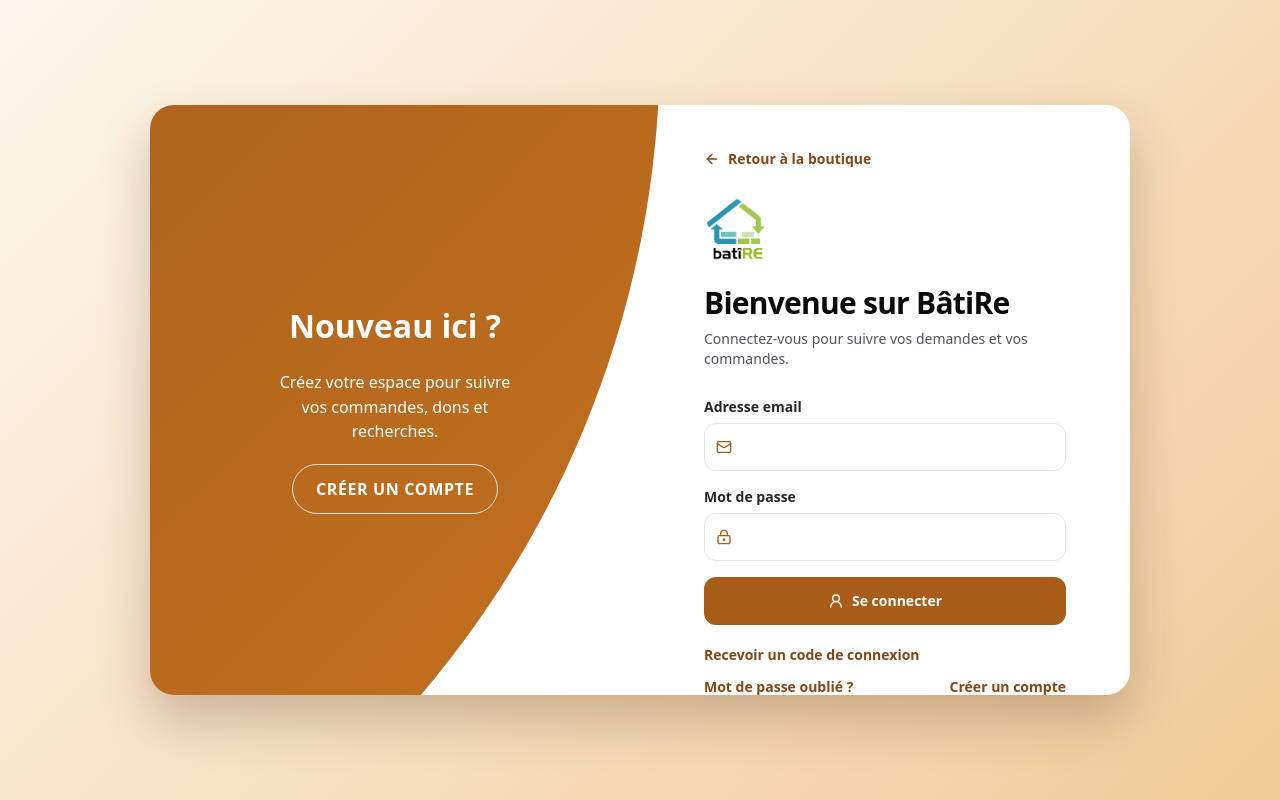
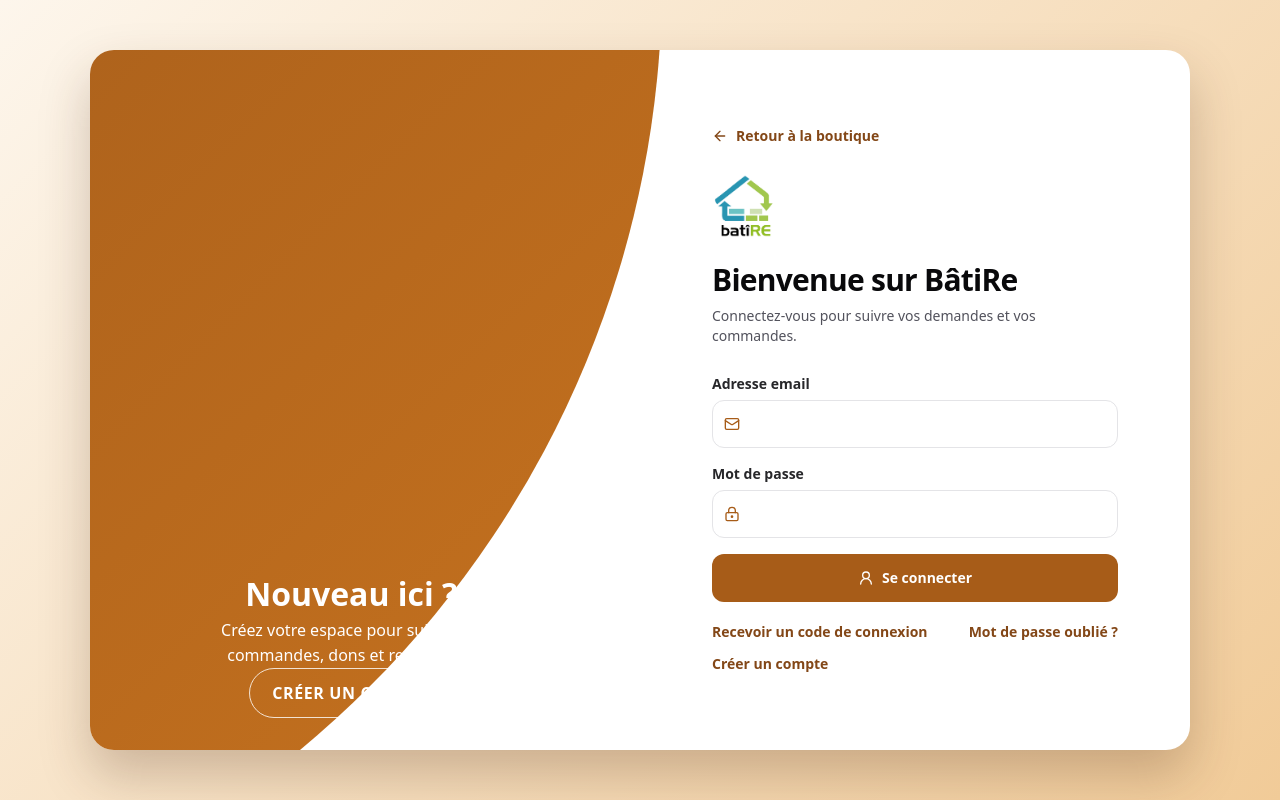
Before and after one commit to Maisondeconomiesolidaire/batire, a React (Vite) app: page /connexion in a window 1280 px wide. Built offline with nearby package versions, Linux system fonts and the light colour scheme; no server answers.

Commit message:
fix(batire): aligne les transitions de l'auth switch

```diff
--- a/src/components/ui/auth-switch.tsx
+++ b/src/components/ui/auth-switch.tsx
@@ -122,13 +122,22 @@ export function AuthSwitch({ initialMode = "signin" }: { initialMode?: "signin"
     {mode === "signin" ? <div className="mt-5 flex flex-wrap justify-between gap-3 text-sm font-semibold text-brand-700"><button onClick={() => void sendLoginCode()} disabled={!email || busy}>Recevoir un code de connexion</button><button onClick={() => { setMode("reset-request"); setError(null); }}>Mot de passe oublié ?</button><button onClick={() => { setMode("signup"); setError(null); }}>Créer un compte</button></div> : null}
     {mode === "signup" ? <p className="mt-5 text-center text-sm text-zinc-600">Déjà un compte ? <button className="font-semibold text-brand-700" onClick={() => setMode("signin")}>Se connecter</button></p> : null}
     </div>
-    <aside className="auth-switch-panel">
-      <h2>{signUpMode ? "Déjà membre ?" : "Nouveau ici ?"}</h2>
-      <p>{signUpMode ? "Retrouvez votre espace BâtiRe et vos démarches en cours." : "Créez votre espace pour suivre vos commandes, dons et recherches."}</p>
-      <button type="button" onClick={() => { setMode(signUpMode ? "signin" : "signup"); setError(null); }}>
-        {signUpMode ? "Se connecter" : "Créer un compte"}
-      </button>
-    </aside>
+    <div className="auth-switch-panels">
+      <aside className="auth-switch-panel left-panel">
+        <div className="auth-switch-panel-content">
+          <h2>Nouveau ici ?</h2>
+          <p>Créez votre espace pour suivre vos commandes, dons et recherches.</p>
+          <button type="button" onClick={() => { setMode("signup"); setError(null); }}>Créer un compte</button>
+        </div>
+      </aside>
+      <aside className="auth-switch-panel right-panel">
+        <div className="auth-switch-panel-content">
+          <h2>Déjà membre ?</h2>
+          <p>Retrouvez votre espace BâtiRe et vos démarches en cours.</p>
+          <button type="button" onClick={() => { setMode("signin"); setError(null); }}>Se connecter</button>
+        </div>
+      </aside>
+    </div>
   </section></main>;
 }
 
--- a/src/index.css
+++ b/src/index.css
@@ -52,13 +52,14 @@ body {
 /* Adaptation BâtiRe de l'animation « Auth Switch » : les deux panneaux se
    croisent à l'inscription, sans les connexions sociales du composant source. */
 .auth-switch-page { min-height: 100vh; display: grid; place-items: center; padding: 2rem 1rem; background: linear-gradient(135deg, #fdf6ec, #f1cb98); overflow: hidden; }
-.auth-switch-container { position: relative; width: min(100%, 980px); min-height: 590px; overflow: hidden; border-radius: 1.5rem; background: #fff; box-shadow: 0 25px 50px rgb(79 45 22 / 25%); }
-.auth-switch-container::before { content: ""; position: absolute; z-index: 1; top: -10%; right: 48%; width: 2000px; height: 2000px; border-radius: 50%; background: linear-gradient(-45deg, #c9741f, #834717); transform: translateY(-50%); transition: 1.8s ease-in-out; }
-.auth-switch-form { position: absolute; z-index: 5; top: 50%; left: 75%; width: 50%; max-height: 100%; overflow-y: auto; padding: 2.75rem 4rem; transform: translate(-50%, -50%); transition: left 1s .7s ease-in-out; }
-.auth-switch-panel { position: absolute; z-index: 6; inset: 0 auto 0 0; display: flex; width: 50%; flex-direction: column; align-items: center; justify-content: center; gap: 1.25rem; padding: 3rem 12% 2rem; text-align: center; color: white; transition: transform .9s ease-in-out .6s; }
+.auth-switch-container { position: relative; width: min(100%, 1100px); height: 700px; overflow: hidden; border-radius: 1.5rem; background: #fff; box-shadow: 0 25px 50px rgb(79 45 22 / 25%); }
+.auth-switch-container::before { content: ""; position: absolute; z-index: 6; top: -10%; right: 48%; width: 2000px; height: 2000px; border-radius: 50%; background: linear-gradient(-45deg, #c9741f, #834717); transform: translateY(-50%); transition: 1.8s ease-in-out; }
+.auth-switch-form { position: absolute; z-index: 5; top: 50%; left: 75%; width: 50%; padding: 2.5rem 4.5rem; transform: translate(-50%, -50%); transition: left 1s .7s ease-in-out; }
+.auth-switch-panels { position: absolute; z-index: 7; inset: 0; display: grid; grid-template-columns: repeat(2, 1fr); pointer-events: none; }
+.auth-switch-panel { display: flex; align-items: flex-end; justify-content: space-around; text-align: center; color: white; }.auth-switch-panel-content { transition: transform .9s ease-in-out; transition-delay: .6s; }.left-panel { padding: 3rem 17% 2rem 12%; pointer-events: all; }.right-panel { padding: 3rem 12% 2rem 17%; pointer-events: none; }.right-panel .auth-switch-panel-content { transform: translateX(800px); }
 .auth-switch-panel h2 { font-size: 2rem; font-weight: 800; }.auth-switch-panel p { max-width: 22rem; line-height: 1.55; }.auth-switch-panel button { border: 1px solid rgb(255 255 255 / .8); border-radius: 999px; padding: .75rem 1.4rem; font-weight: 700; text-transform: uppercase; letter-spacing: .04em; transition: background .2s, color .2s; }.auth-switch-panel button:hover { background: white; color: #834717; }
-.sign-up-mode::before { right: 52%; transform: translate(100%, -50%); }.sign-up-mode .auth-switch-form { left: 25%; }.sign-up-mode .auth-switch-panel { transform: translateX(100%); }
-@media (max-width: 700px) { .auth-switch-container { min-height: 780px; }.auth-switch-container::before { top: initial; right: initial; bottom: 66%; left: 50%; width: 1300px; height: 1300px; transform: translateX(-50%); }.auth-switch-form { top: 65%; left: 50%; width: 100%; padding: 2rem 1.5rem; transform: translate(-50%, -50%); }.auth-switch-panel { inset: 0 0 auto; width: 100%; height: 34%; padding: 2rem 18%; }.sign-up-mode::before { right: initial; transform: translate(-50%, 100%); }.sign-up-mode .auth-switch-form { left: 50%; }.sign-up-mode .auth-switch-panel { transform: none; } }
+.sign-up-mode::before { right: 52%; transform: translate(100%, -50%); }.sign-up-mode .auth-switch-form { left: 25%; }.sign-up-mode .left-panel .auth-switch-panel-content { transform: translateX(-800px); }.sign-up-mode .right-panel .auth-switch-panel-content { transform: translateX(0); }.sign-up-mode .left-panel { pointer-events: none; }.sign-up-mode .right-panel { pointer-events: all; }
+@media (max-width: 700px) { .auth-switch-container { height: 820px; }.auth-switch-container::before { top: initial; right: initial; bottom: 66%; left: 50%; width: 1300px; height: 1300px; transform: translateX(-50%); }.auth-switch-form { top: 65%; left: 50%; width: 100%; padding: 2rem 1.5rem; transform: translate(-50%, -50%); }.auth-switch-panels { height: 34%; grid-template-columns: 1fr; }.auth-switch-panel { align-items: center; padding: 2rem 18%; }.right-panel { display: none; }.sign-up-mode::before { right: initial; transform: translate(-50%, 100%); }.sign-up-mode .auth-switch-form { left: 50%; }.sign-up-mode .left-panel .auth-switch-panel-content { transform: none; } }
 
 /* ── Tiroir du méga-menu ───────────────────────────────────────────────────
  *
```
